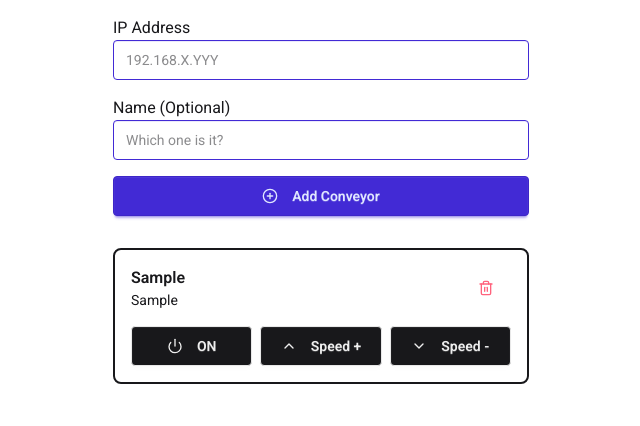
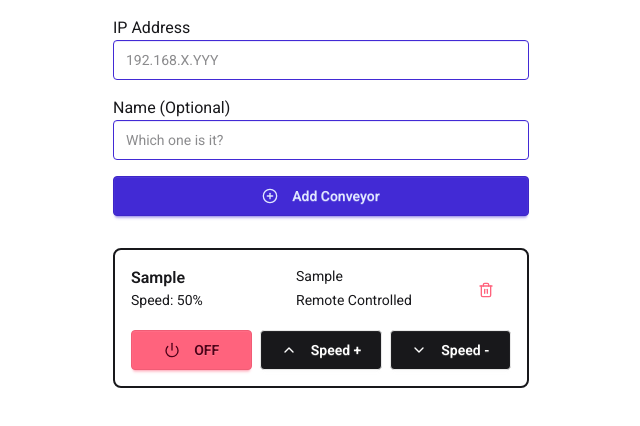
Before and after one commit to davidstrasak/Bachelors_PhoneApp, a React (Vite) app: page / in a window 1280 px wide. Both pictures are taken after typing "Sample", "Sample" into the empty fields and a click on the button "Add Conveyor". Shown: the top 426 px of the page, without its empty margins (319-959 px from the left). Built offline with nearby package versions, Linux system fonts and the light colour scheme; a web font is replaced by a local one.

Commit message:
update the app visual and initialise capacitor

```diff
--- /dev/null
+++ b/capacitor.config.ts
@@ -0,0 +1,9 @@
+import type { CapacitorConfig } from "@capacitor/cli";
+
+const config: CapacitorConfig = {
+  appId: "net.davidstrasak.app",
+  appName: "Conveyor control",
+  webDir: "dist",
+};
+
+export default config;
--- a/package.json
+++ b/package.json
@@ -10,6 +10,10 @@
     "preview": "vite preview"
   },
   "dependencies": {
+    "@capacitor/android": "^7.0.1",
+    "@capacitor/cli": "^7.0.1",
+    "@capacitor/core": "^7.0.1",
+    "@capacitor/ios": "^7.0.1",
     "@tailwindcss/vite": "^4.0.8",
     "lucide-react": "^0.476.0",
     "react": "^19.0.0",
--- a/src/Home.tsx
+++ b/src/Home.tsx
@@ -11,6 +11,9 @@ interface ConveyorControl {
   id: string;
   ip: string;
   name: string;
+  isConveyorOn: boolean;
+  isSpeedUpOn: boolean;
+  isSpeedDownOn: boolean;
 }
 
 export default function Home() {
@@ -42,6 +45,9 @@ export default function Home() {
           id: Date.now().toString(),
           ip: newIp,
           name: newName || `Conveyor ${conveyors.length + 1}`,
+          isConveyorOn: false,
+          isSpeedUpOn: false,
+          isSpeedDownOn: false,
         },
       ]);
       setNewIp("");
@@ -59,9 +65,32 @@ export default function Home() {
       if (!response.ok) throw new Error("Failed to send command");
       // Add visual feedback here if needed
     } catch (error) {
-      console.error("Error sending command:", error);
-      // Add error handling UI here if needed
+      console.log(error);
     }
+  };
+
+  const toggleConveyor = (id: string) => {
+    setConveyors(
+      conveyors.map((conv) =>
+        conv.id === id ? { ...conv, isConveyorOn: !conv.isConveyorOn } : conv
+      )
+    );
+  };
+
+  const toggleSpeedUp = (id: string) => {
+    setConveyors(
+      conveyors.map((conv) =>
+        conv.id === id ? { ...conv, isSpeedUpOn: !conv.isSpeedUpOn } : conv
+      )
+    );
+  };
+
+  const toggleSpeedDown = (id: string) => {
+    setConveyors(
+      conveyors.map((conv) =>
+        conv.id === id ? { ...conv, isSpeedDownOn: !conv.isSpeedDownOn } : conv
+      )
+    );
   };
 
   return (
@@ -103,7 +132,7 @@ export default function Home() {
           >
             <div className="">
               <div className="flex justify-between items-center mb-4">
-                <div>
+                <div className="grid grid-cols-2 grid-rows-2">
                   <input
                     type="text"
                     className="font-semibold border-0"
@@ -121,6 +150,11 @@ export default function Home() {
                   />
 
                   <p className="text-sm text-muted-foreground">{conveyor.ip}</p>
+
+                  <p className="text-sm text-muted-foreground">Speed: 50%</p>
+                  <p className="text-sm text-muted-foreground">
+                    Remote Controlled
+                  </p>
                 </div>
                 <button
                   className="btn btn-error btn-ghost"
@@ -131,25 +165,53 @@ export default function Home() {
               </div>
               <div className="grid grid-cols-3 gap-2">
                 <button
-                  className="w-full btn bg-base-content text-base-300"
-                  onClick={() => sendCommand(conveyor.ip, "conveyorOn")}
+                  className={`w-full btn ${
+                    conveyor.isConveyorOn ? "btn-success" : "btn-error"
+                  }`}
+                  onClick={() => {
+                    sendCommand(
+                      conveyor.ip,
+                      conveyor.isConveyorOn ? "conveyorOff" : "conveyorOn"
+                    );
+                    toggleConveyor(conveyor.id);
+                  }}
                 >
                   <Power className="w-4 h-4 mr-2" />
-                  ON
+                  {conveyor.isConveyorOn ? "ON" : "OFF"}
                 </button>
                 <button
-                  className="w-full btn bg-base-content text-base-300"
-                  onClick={() => sendCommand(conveyor.ip, "speedUp")}
+                  className={`w-full btn ${
+                    conveyor.isSpeedUpOn
+                      ? "btn-success"
+                      : "bg-base-content text-base-100"
+                  }`}
+                  onClick={() => {
+                    sendCommand(
+                      conveyor.ip,
+                      conveyor.isSpeedUpOn ? "incSpeedOff" : "incSpeedOn"
+                    );
+                    toggleSpeedUp(conveyor.id);
+                  }}
                 >
                   <ChevronUp className="w-4 h-4 mr-2" />
-                  Speed +
+                  {conveyor.isSpeedUpOn ? "Speed +" : "Speed +"}
                 </button>
                 <button
-                  className="w-full btn bg-base-content text-base-300"
-                  onClick={() => sendCommand(conveyor.ip, "speedDown")}
+                  className={`w-full btn ${
+                    conveyor.isSpeedDownOn
+                      ? "btn-success"
+                      : "bg-base-content text-base-100"
+                  }`}
+                  onClick={() => {
+                    sendCommand(
+                      conveyor.ip,
+                      conveyor.isSpeedDownOn ? "decSpeedOff" : "decSpeedOn"
+                    );
+                    toggleSpeedDown(conveyor.id);
+                  }}
                 >
                   <ChevronDown className="w-4 h-4 mr-2" />
-                  Speed -
+                  {conveyor.isSpeedDownOn ? "Speed -" : "Speed -"}
                 </button>
               </div>
             </div>
--- a/src/index.css
+++ b/src/index.css
@@ -1,7 +1,7 @@
 @import url("https://fonts.googleapis.com/css2?family=Kode+Mono:wght@400..700&family=Roboto:ital,wght@0,100..900;1,100..900&display=swap");
 @import "tailwindcss";
 @plugin "daisyui" {
-  themes: light --default, forest --prefersdark;
+  themes: light --default, light --prefersdark;
 }
 @theme {
   --default-font-family: "Roboto", sans-serif;
```
Also changed, not shown: 69 other files (tests, documents, lock files or other folders).
